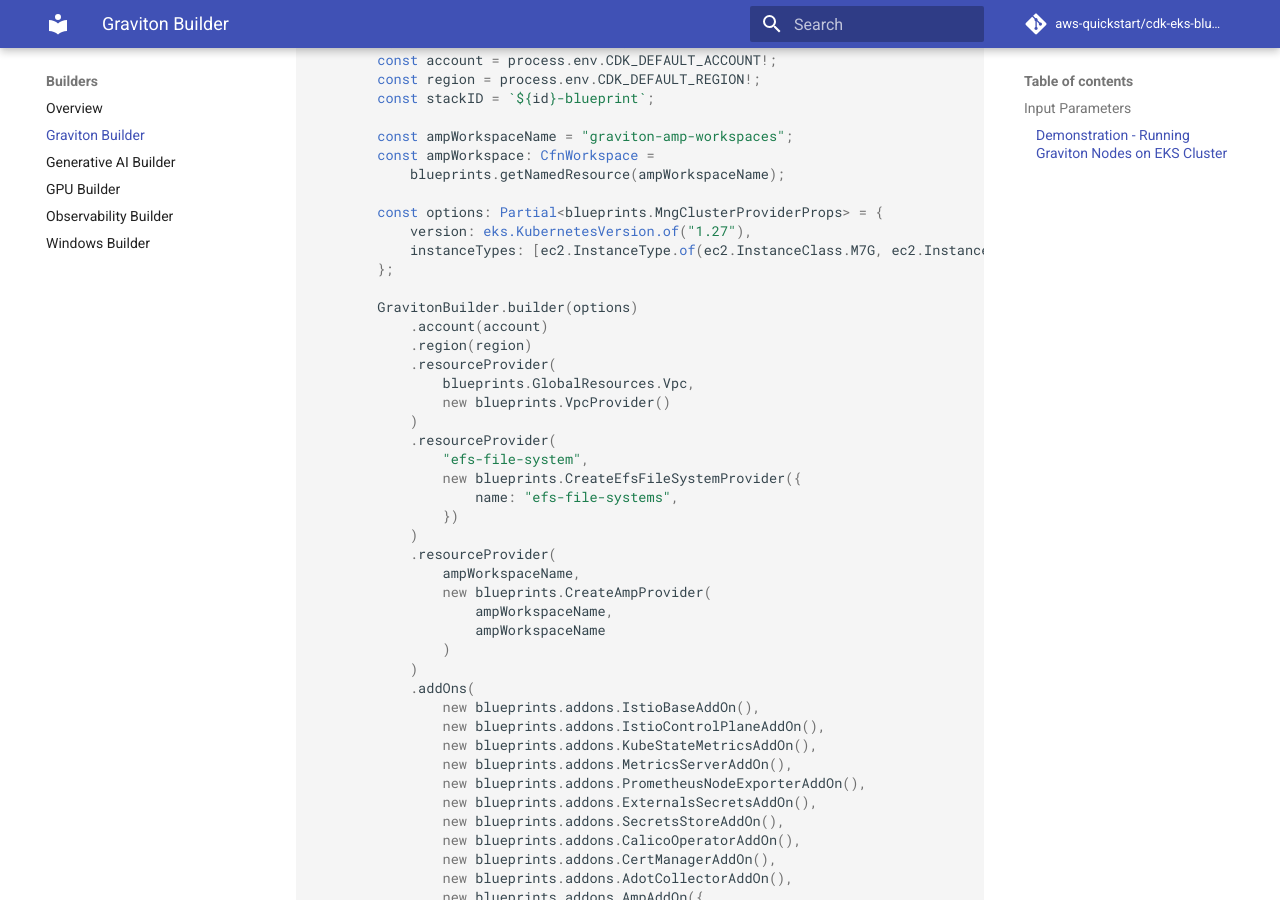
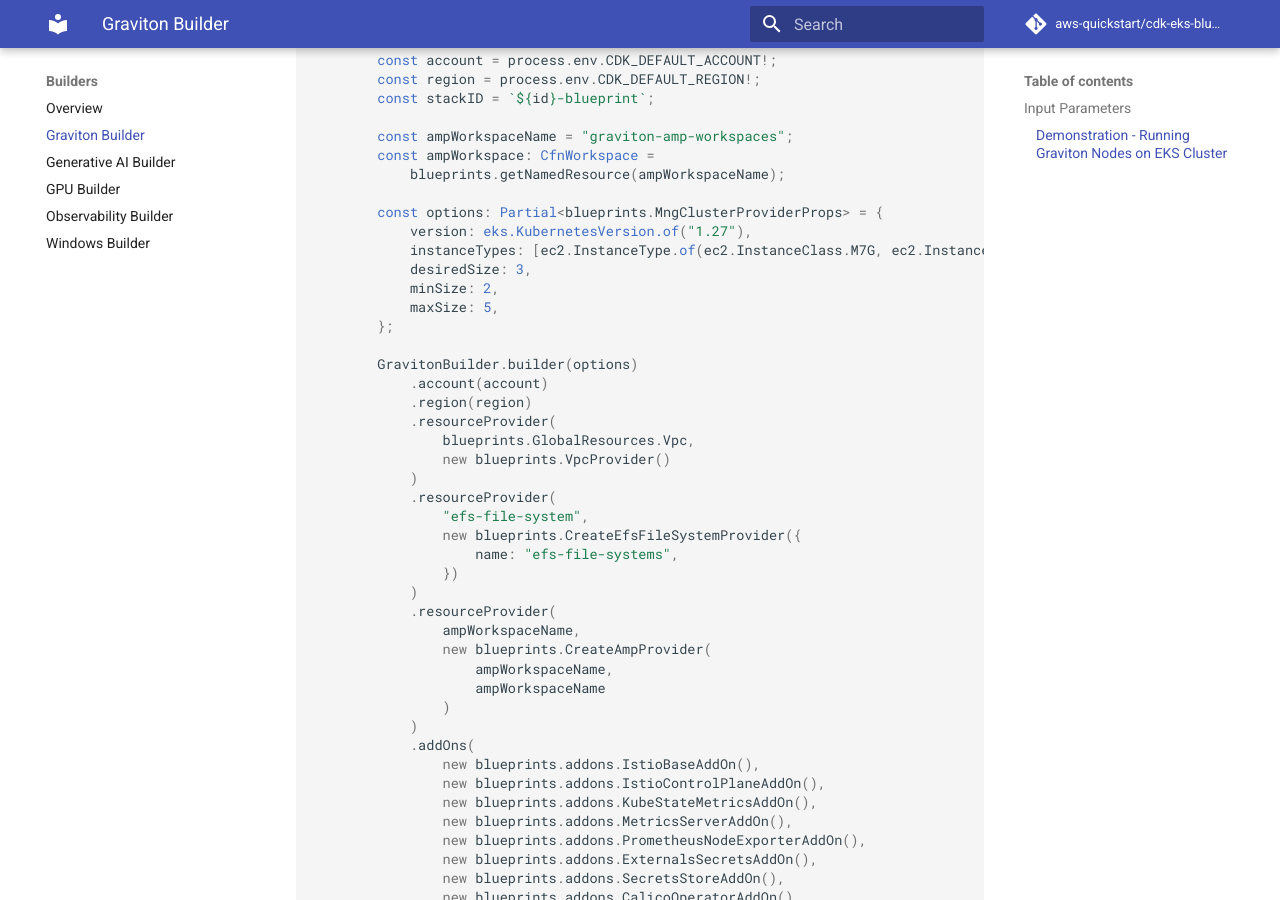
Before and after one commit to aws-quickstart/cdk-eks-blueprints, an MkDocs documentation site: the page built from docs/builders/graviton-builder.md, in a window 1280 px wide and 900 px high, scrolled down 915 px. Built offline with MkDocs 1.6.1 and Material for MkDocs 9.7.7, drawn with Linux system fonts in a browser that asks for light colours; comment, search, counter and statistics services are not loaded.

Commit message:
Generative AI and Graviton Builder Classes - PR

```diff
--- a/docs/builders/graviton-builder.md
+++ b/docs/builders/graviton-builder.md
@@ -38,7 +38,10 @@
 
         const options: Partial<blueprints.MngClusterProviderProps> = {
             version: eks.KubernetesVersion.of("1.27"),
-            instanceTypes: [ec2.InstanceType.of(ec2.InstanceClass.M7G, ec2.InstanceSize.XLARGE)]
+            instanceTypes: [ec2.InstanceType.of(ec2.InstanceClass.M7G, ec2.InstanceSize.XLARGE)],
+            desiredSize: 3,
+            minSize: 2,
+            maxSize: 5,
         };
 
         GravitonBuilder.builder(options)
```
Also changed, not shown: 1 other file.
